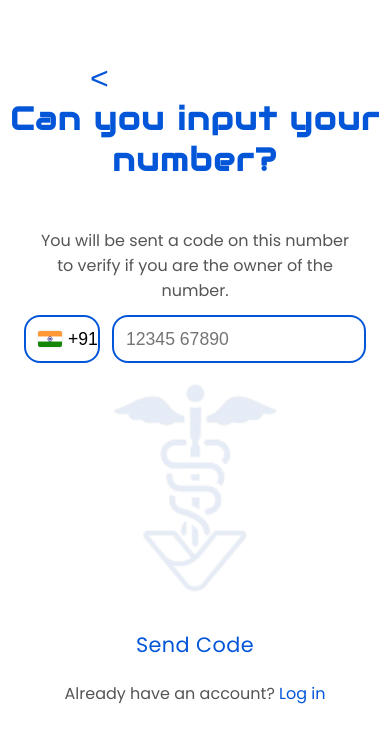
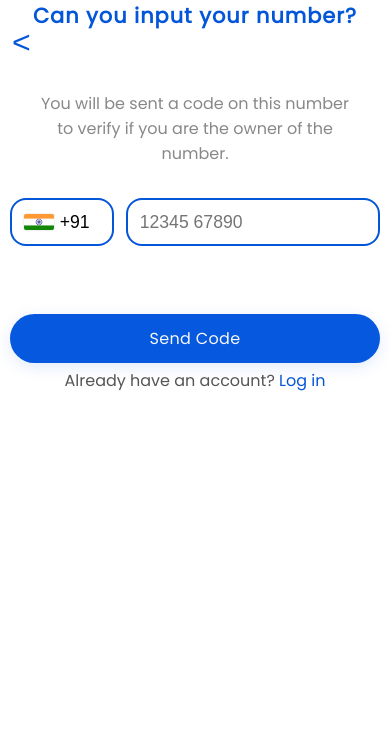
Before and after one commit to nivashini1305/Trygve-Frontend, a React (Vite) app in the folder trygve-frontend/: page /signup in a window 390 px wide. Shown: the top 742 px of the page. Built offline with nearby package versions, Linux system fonts and the light colour scheme.

Commit message:
Sign page completed-need to clear bugs

```diff
--- a/trygve-frontend/src/App.tsx
+++ b/trygve-frontend/src/App.tsx
@@ -3,7 +3,8 @@ import LandingPage from './pages/LandingPage';
 import SignUpPage from './pages/SignUp1';
 import LoginSlides from './pages/LoginSlides';
 import OtpVerification from './pages/OtpVerification';
-
+import UserData from './pages/UserData';
+import SignUpSuccess from './pages/SignUpSuccess';
 function App() {
   return (
     <BrowserRouter>
@@ -12,6 +13,8 @@ function App() {
         <Route path="/home" element={<LoginSlides />} />
         <Route path="/signup" element={<SignUpPage />} />
         <Route path="/otp-verification" element={<OtpVerification />} />
+        <Route path="/user-data" element={<UserData />} />
+        <Route path="/signup-success" element={<SignUpSuccess />} />
       </Routes>
     </BrowserRouter>
 
--- a/trygve-frontend/src/pages/LandingPage.tsx
+++ b/trygve-frontend/src/pages/LandingPage.tsx
@@ -54,8 +54,8 @@ const LandingPage: React.FC = () => {
   const handleGetStarted = () => {
       navigate('/home');
   };
+
   const current = slides[currentSlide];
-
 
 
   return (
--- a/trygve-frontend/src/pages/OtpVerification.tsx
+++ b/trygve-frontend/src/pages/OtpVerification.tsx
@@ -36,7 +36,7 @@ const OtpVerification: React.FC = () => {
     const storedOtp = localStorage.getItem('defaultOtp');
     if (enteredOtp === storedOtp) {
       setError('');
-      navigate('/nextpage');
+      navigate('/user-data', { state: { phone } });
     } else {
       setError('Invalid OTP. Please try again.');
     }
@@ -50,6 +50,7 @@ const OtpVerification: React.FC = () => {
     setError('');
   };
     function maskPhone(phone: string) {
+
     const digits = phone.replace(/\D/g, '');
     if (digits.length < 10) return phone;
     // Show first digit, mask middle, show last 2 digits
@@ -70,7 +71,7 @@ const OtpVerification: React.FC = () => {
       <h1 className="login-title signup-title">OTP Verification</h1>
       <div className="login-content">
         <p className="login-subtitle signup-subtitle">
-          Enter the verification code we just sent to your number <b>{maskPhone(phone)}</b>.
+          Enter the verification code we just sent to your number <b>{phone}</b>.
         </p>
         <form onSubmit={handleSubmit} className="signup-form otp-form">
           <div className="otp-input-row">
@@ -84,6 +85,7 @@ const OtpVerification: React.FC = () => {
                 value={digit}
                 onChange={e => handleChange(e.target.value, idx)}
                 className="otp-input"
+                autoComplete="off"
               />
             ))}
           </div>
--- a/trygve-frontend/src/pages/SignUp1.tsx
+++ b/trygve-frontend/src/pages/SignUp1.tsx
@@ -20,7 +20,6 @@ const SignUpPage: React.FC = () => {
     } else if (value.length > 10) {
       setError('Only 10 digits are allowed');
     }
-    // Add your OTP logic here
   };
    const handleSendCode = (e: React.FormEvent) => {
     e.preventDefault();
--- /dev/null
+++ b/trygve-frontend/src/pages/SignUpSuccess.tsx
@@ -0,0 +1,40 @@
+import React from 'react';
+import { useNavigate } from 'react-router-dom';
+import '../styles/UserData.css';
+
+const SignUpSuccess: React.FC = () => {
+  const navigate = useNavigate();
+
+  return (
+    <div className="login-banner">
+      <div className="signup-bg-logo" />
+      <button className="signup-back-btn" onClick={() => navigate(-1)}>
+        &lt;
+      </button>
+      <div className="login-content">
+        <div style={{ margin: '32px 0 24px 0', display: 'flex', flexDirection: 'column', alignItems: 'center' }}>
+          {/* Blue check icon */}
+          <svg width="64" height="64" viewBox="0 0 64 64" style={{ marginBottom: 24 }}>
+            <circle cx="32" cy="32" r="32" fill="#0456d9" />
+            <polyline points="20,34 30,44 46,24" fill="none" stroke="#fff" strokeWidth="4" strokeLinecap="round" strokeLinejoin="round"/>
+          </svg>
+          <h1 className="login-title signup-title" style={{ textAlign: 'center', fontSize: '1.3rem', marginBottom: 12 }}>
+            You're Now with Your<br />Trusted Guardian of Life!
+          </h1>
+          <p className="login-subtitle signup-subtitle" style={{ marginBottom: 32 }}>
+            Welcome to the TRYGE Family.<br />
+            Your journey to better health starts here.
+          </p>
+        </div>
+        <button
+          className="get-started-btn signup-btn"
+          onClick={() => navigate('/home')}
+        >
+          Back to Login
+        </button>
+      </div>
+    </div>
+  );
+};
+
+export default SignUpSuccess;
--- /dev/null
+++ b/trygve-frontend/src/pages/UserData.tsx
@@ -0,0 +1,84 @@
+import React, { useState } from 'react';
+import '../styles/UserData.css';
+import { useNavigate } from 'react-router-dom';
+
+const UserData: React.FC = () => {
+  const [fullName, setFullName] = useState('');
+  const [email, setEmail] = useState('');
+  const [location, setLocation] = useState('');
+  const [secondaryPhone, setSecondaryPhone] = useState('');
+  const navigate = useNavigate();
+
+  const handleSubmit = (e: React.FormEvent) => {
+    e.preventDefault();
+    const userData = {
+      fullName,
+      email,
+      location,
+      secondaryPhone,
+    };
+    localStorage.setItem('userData', JSON.stringify(userData));
+    navigate('/signup-success');
+    // Optionally, navigate or reset form here
+  };
+
+  return (
+    <div className="login-banner">
+      <div className="signup-bg-logo" />
+      <button className="signup-back-btn" onClick={() => window.history.back()}>
+        &lt;
+      </button>
+      <div className="login-content">
+        <h1 className="login-title signup-title">Almost Done!</h1>
+        <p className="login-subtitle signup-subtitle">
+          Please enter your details in the following section.
+        </p>
+        <form className="signup-form" onSubmit={handleSubmit}>
+          <input
+            className="signup-input"
+            type="text"
+            placeholder="Enter Full Name"
+            value={fullName}
+            onChange={e => setFullName(e.target.value)}
+            required
+          />
+          <input
+            className="signup-input"
+            type="email"
+            placeholder="Enter Email Address"
+            value={email}
+            onChange={e => setEmail(e.target.value)}
+            required
+          />
+          <div className="location-input-wrapper">
+            <input
+              type="text"
+              placeholder="Arasur, Coimbatore"
+              value={location}
+              onChange={e => setLocation(e.target.value)}
+              required
+              className="location-input"
+            />
+            <span className="location-icon" role="img" aria-label="location">
+              <svg width="20" height="20" fill="none" viewBox="0 0 24 24">
+                <path d="M12 2C8.13 2 5 5.13 5 9c0 5.25 7 13 7 13s7-7.75 7-13c0-3.87-3.13-7-7-7zm0 9.5A2.5 2.5 0 1 1 12 6a2.5 2.5 0 0 1 0 5.5z" fill="#0456d9"/>
+              </svg>
+            </span>
+          </div>
+          <input
+            className="signup-input"
+            type="text"
+            placeholder="Enter Secondary Phone Number"
+            value={secondaryPhone}
+            onChange={e => setSecondaryPhone(e.target.value)}
+          />
+          <button className="get-started-btn signup-btn" type="submit">
+            Create Account
+          </button>
+        </form>
+      </div>
+    </div>
+  );
+};
+
+export default UserData;
--- a/trygve-frontend/src/styles/OtpVerify.css
+++ b/trygve-frontend/src/styles/OtpVerify.css
@@ -1,4 +1,20 @@
+
+.login-content {
+  margin-top: 0;
+}
+
+.login-banner {
+  min-height: 100vh;
+  display: flex;
+  flex-direction: column;
+  align-items: center;
+  justify-content: center;
+  position: relative;
+}
+
 .otp-form {
+  display: flex;
+  flex-direction: column;
   align-items: center;
   width: 100%;
 }
@@ -20,34 +36,15 @@
   background: #fff;
 }
 
-.otp-error {
-  margin-bottom: 16px;
-  color: #d32f2f;
-  min-height: 24px;
-  text-align: center;
-}
-
-.otp-resend {
-  margin-bottom: 24px;
-  text-align: center;
-  color: #555;
-}
-
-.otp-resend-link {
-  color: #0456d9;
-  cursor: pointer;
-  font-weight: 500;
-}
-
-.otp-btn {
+.get-started-btn.otp-btn {
   width: 100%;
-  max-width: 320px;
+  max-width: 350px;
   background: #0456d9;
   color: #fff;
   border: none;
   border-radius: 40px;
   font-size: 1.3rem;
-  font-family: 'Poppins', sans-serif;
+  font-family: 'Poppins', Arial, sans-serif;
   font-weight: 500;
   padding: 16px 0;
   margin-bottom: 0;
@@ -56,38 +53,16 @@
   box-shadow: 0 4px 16px rgba(4, 86, 217, 0.12);
   margin-top: 32px;
 }
-.otp-input-row {
-  display: flex;
-  gap: 16px; /* spacing between boxes */
-  justify-content: center;
-  margin-bottom: 24px;
-}
 
-.otp-input {
-  width: 56px;
-  height: 56px;
-  font-size: 2rem;
-  text-align: center;
-  border: 2px solid #0456d9;
-  border-radius: 12px;
-  background: #fff;
-  color: #222;
-  outline: none;
-  transition: box-shadow 0.2s, border-color 0.2s;
-}
-
-.otp-input:focus {
-  border-color: #003fa3;
-  box-shadow: 0 0 0 2px #b3d1ff;
+.get-started-btn.otp-btn:active {
+  background: #003fa3;
 }
 
 @media (max-width: 500px) {
-    .otp-input {
-    width: 40px;
-    height: 40px;
-    font-size: 1.3rem;
-  }
-  .otp-input-row {
-    gap: 8px;
+  .login-content,
+  .get-started-btn.otp-btn {
+    max-width: 95vw;
+    font-size: 1rem;
+    padding: 12px 0;
   }
 }
--- a/trygve-frontend/src/styles/SignUp1.css
+++ b/trygve-frontend/src/styles/SignUp1.css
@@ -77,6 +77,18 @@
   width: 100%;
   justify-content: center;
 }
+
+.login-title.signup-title {
+  font-family: 'Poppins', 'Montserrat', Arial, sans-serif;
+  font-size: 10rem;
+  color: #0456d9;
+  font-weight: 600;
+  margin-top: 1000px;      /* Adjust this value to move title down */
+  margin-bottom:100px;
+  text-align: center;
+  width: 100%;
+}
+
 .country-code-box {
   display: flex;
   align-items: center;
@@ -106,7 +118,7 @@
   font-size: 1.1rem;
 }
 .get-started-btn.signup-btn {
-  background: none !important; /* Force remove blue background */
+  background: rgb(15, 15, 231); /* Force remove blue background */
   color: #0456d9;              /* Set text color to blue or your preferred color */
   border-radius: 0;
   box-shadow: none;
--- /dev/null
+++ b/trygve-frontend/src/styles/UserData.css
@@ -0,0 +1,148 @@
+.login-banner {
+  min-height: 100vh;
+  background: #fff;
+  display: flex;
+  flex-direction: column;
+  align-items: center;
+  justify-content: flex-start;
+  position: relative;
+}
+
+.signup-bg-logo {
+  width: 100%;
+  height: 180px;
+  background: transparent;
+  margin-bottom: 0;
+}
+
+.signup-back-btn {
+  background: none;
+  border: none;
+  color: #0456d9;
+  font-size: 2rem;
+  margin: 24px 0 0 12px;
+  cursor: pointer;
+  position: absolute;
+  left: 0;
+  top: 0;
+}
+
+.login-content {
+  width: 100%;
+  max-width: 400px;
+  margin: 0 auto;
+  display: flex;
+  flex-direction: column;
+  align-items: center;
+  margin-top: 40px;
+}
+
+.login-title.signup-title {
+  font-family: 'Poppins', 'Montserrat', Arial, sans-serif;
+  font-size: 2rem;
+  color: #0456d9;
+  font-weight: 600;
+  margin-top: 0;
+  margin-bottom: 8px;
+  text-align: center;
+}
+
+.login-subtitle.signup-subtitle {
+  color: #888;
+  font-size: 1rem;
+  margin-bottom: 32px;
+  text-align: center;
+  font-family: 'Poppins', Arial, sans-serif;
+}
+
+.signup-form {
+  display: flex;
+  flex-direction: column;
+  align-items: center;
+  width: 100%;
+}
+
+.signup-input {
+  width: 100%;
+  max-width: 350px;
+  margin: 0 0 20px 0;
+  padding: 16px 18px;
+  border: 2px solid #0456d9;
+  border-radius: 12px;
+  font-size: 1.1rem;
+  background: #fff;
+  color: #222;
+  outline: none;
+  transition: border-color 0.2s;
+  font-family: 'Poppins', Arial, sans-serif;
+  box-sizing: border-box;
+}
+
+.signup-input:focus {
+  border-color: #003fa3;
+}
+
+.location-input-wrapper {
+  display: flex;
+  align-items: center;
+  border: 2px solid #0456d9;
+  border-radius: 12px;
+  background: #fff;
+  margin-bottom: 20px;
+  max-width: 350px;
+  width: 100%;
+  padding: 0 12px;
+  height: 56px;
+  box-sizing: border-box;
+}
+
+.location-input {
+  border: none;
+  outline: none;
+  background: transparent;
+  width: 90%;
+  font-size: 1.1rem;
+  font-family: 'Poppins', Arial, sans-serif;
+}
+
+.location-icon {
+  margin-left: auto;
+  display: flex;
+  align-items: center;
+}
+
+.get-started-btn.signup-btn {
+  width: 100%;
+  max-width: 350px;
+  background: #0659de;
+  color: #f6f6f6;
+  border: none;
+  border-radius: 40px;
+  font-size: 1.3rem;
+  font-family: 'Poppins', Arial, sans-serif;
+  font-weight: 500;
+  padding: 16px 0;
+  margin-bottom: 0;
+  cursor: pointer;
+  transition: background 0.2s;
+  box-shadow: 0 4px 16px rgba(4, 86, 217, 0.12);
+  margin-top: 32px;
+}
+
+.get-started-btn.signup-btn:active {
+  background: #003fa3;
+}
+
+@media (max-width: 500px) {
+  .login-content,
+  .signup-input,
+  .location-input-wrapper,
+  .get-started-btn.signup-btn {
+    max-width: 95vw;
+    font-size: 1rem;
+    padding: 12px 0;
+  }
+  .login-title.signup-title {
+    font-size: 1.3rem;
+  }
+}
```
Also changed, not shown: trygve-frontend/public/assets/Image.png (added).
